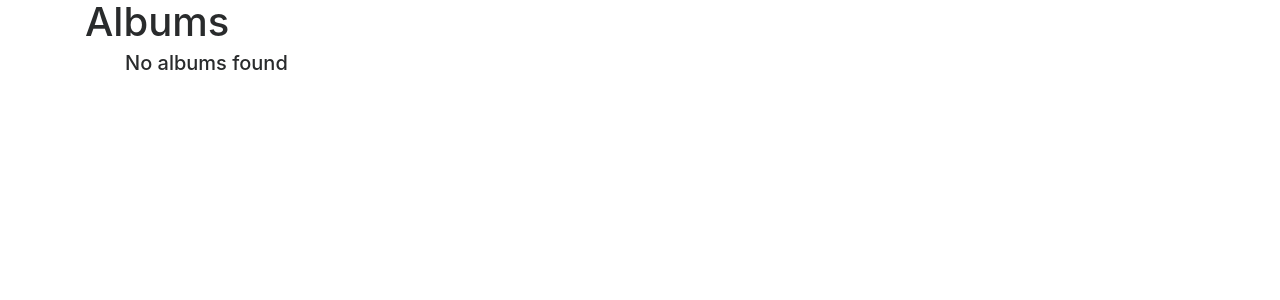
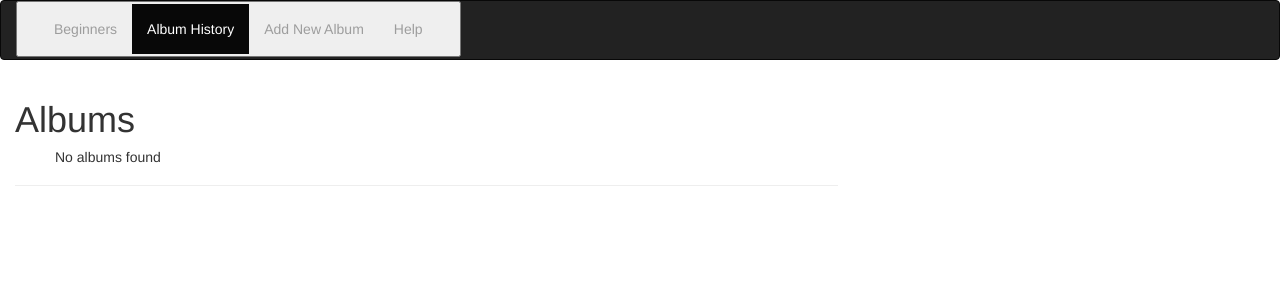
Before and after one commit to bennettdaley/smart-turntable-webapp, a Flask app: page /albums in a window 1280 px wide. Shown: the top 300 px of the page. Run offline with Flask 2, Linux system fonts and the light colour scheme; data that the repository does not hold is empty; some libraries are stand-ins or nearby versions.

Commit message:
Changed layout

```diff
--- a/application.py
+++ b/application.py
@@ -52,7 +52,7 @@ def getAlbumData(album_id):
         "tracks": track_num_and_title,
         })
 
-@app.route("/api/albums/<string:album_id>/<string:track_id>")
+@app.route("/api/albums/<string:album_id>/<string:track_id>", methods=['GET'])
 def getTrackData(album_id, track_id):
     track = Track.query.filter_by(id=track_id).first()
 
@@ -65,9 +65,20 @@ def getTrackData(album_id, track_id):
         "end": track.end,
         })
 
-@app.route("/api/albums/<string:album_id>/<string:track_id>", methods=['PUT'])
+@app.route("/api/albums/<string:album_id>/<string:track_id>/set", methods=['PUT'])
 def setTrackData(album_id, track_id):
     track = Track.query.get(track_id)
     data = request.get_json() or {}
     return jsonify(data)
     #track.start = data[]
+
+@app.route("/api/play", methods=['POST'])
+def playing():
+    if methods == 'POST':
+        playing = request.form.get("Play")
+        return "Now playing."
+
+    elif methods == 'GET':
+        return jsonify({
+            "playing": playing
+            })
--- a/templates/layout.html
+++ b/templates/layout.html
@@ -1,13 +1,40 @@
 <!DOCTYPE html>
-<html>
+<html lang="en">
 <head>
-        <title>{% block title %}{% endblock %}</title>
-        <link rel="stylesheet" href="https://maxcdn.bootstrapcdn.com/bootstrap/4.0.0-beta.3/css/bootstrap.min.css" integrity="sha384-Zug+QiDoJOrZ5t4lssLdxGhVrurbmBWopoEl+M6BdEfwnCJZtKxi1KgxUyJq13dy" crossorigin="anonymous">
+  <title>{% block title %} {% endblock %}</title>
+  <meta charset="utf-8">
+  <meta name="viewport" content="width=device-width, initial-scale=1">
+  <link rel="stylesheet" href="https://maxcdn.bootstrapcdn.com/bootstrap/3.4.0/css/bootstrap.min.css">
+  <script src="https://ajax.googleapis.com/ajax/libs/jquery/3.3.1/jquery.min.js"></script>
+  <script src="https://maxcdn.bootstrapcdn.com/bootstrap/3.4.0/js/bootstrap.min.js"></script>
   </head>
 <body>
-        <div class="container">
+<nav class="navbar navbar-inverse">
+  <div class="container-fluid">
+    <div class="navbar-header">
+        <button type="button" class="navbar-toggle" data-toggle="collapse" data-target="#myNavbar">
+        <span class="icon-bar"></span>
+        <span class="icon-bar"></span>
+        <span class="icon-bar"></span>
+    <button>
+    <div class="collapse navbar-collapse" id="myNavbar">
+      <ul class="nav navbar-nav">
+        <li><a href="#">Beginners</a></li>
+        <li class="active"><a href="#">Album History</a></li>
+        <li><a href="#">Add New Album</a></li>
+        <li><a href="#">Help</a></li>
+      </ul>
+      </div>
+  </div>
+</nav>
+<div class="container-fluid text-center">
+  <div class="row content">
+    <div class="col-sm-8 text-left">
         {% block body %}
         {% endblock %}
+        <hr>
+    </div>
+  </div>
 </div>
 </body>
 </html>
```
Lines whose indentation alone changed are shown as unchanged.
